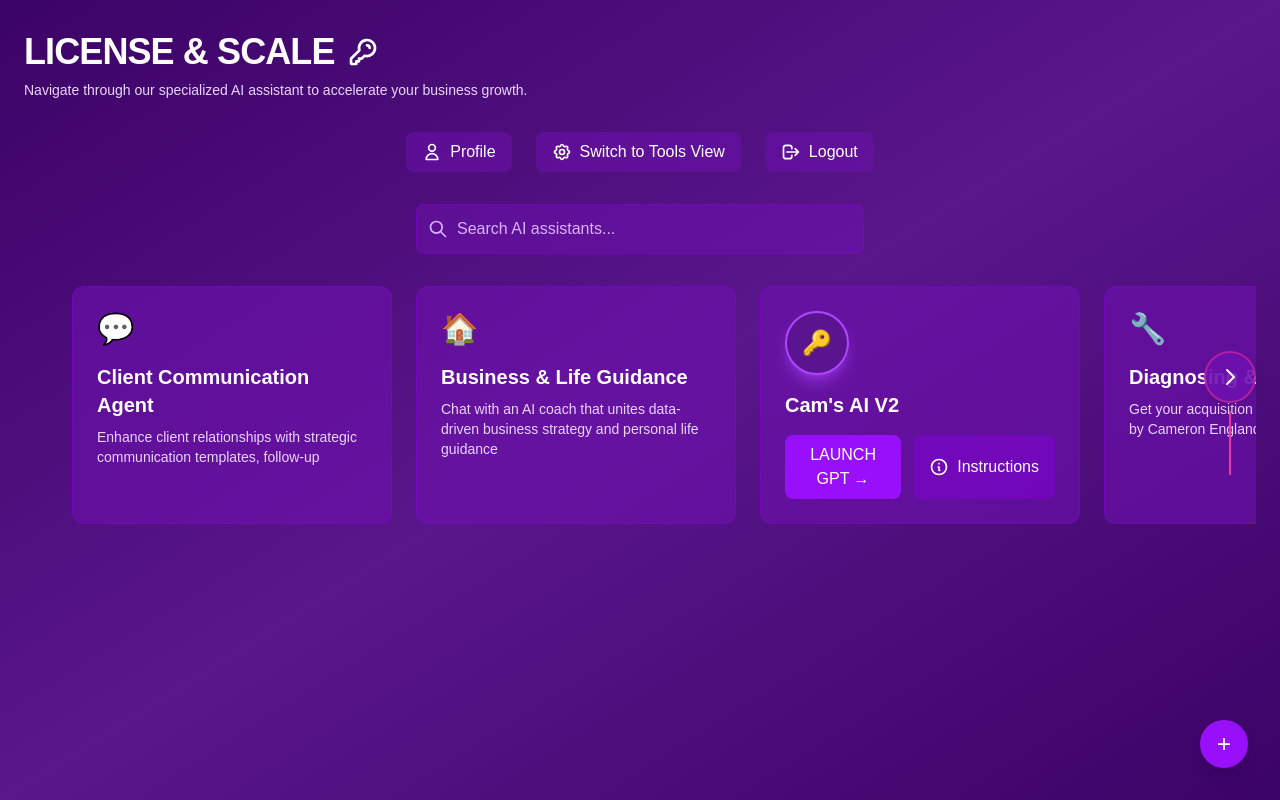
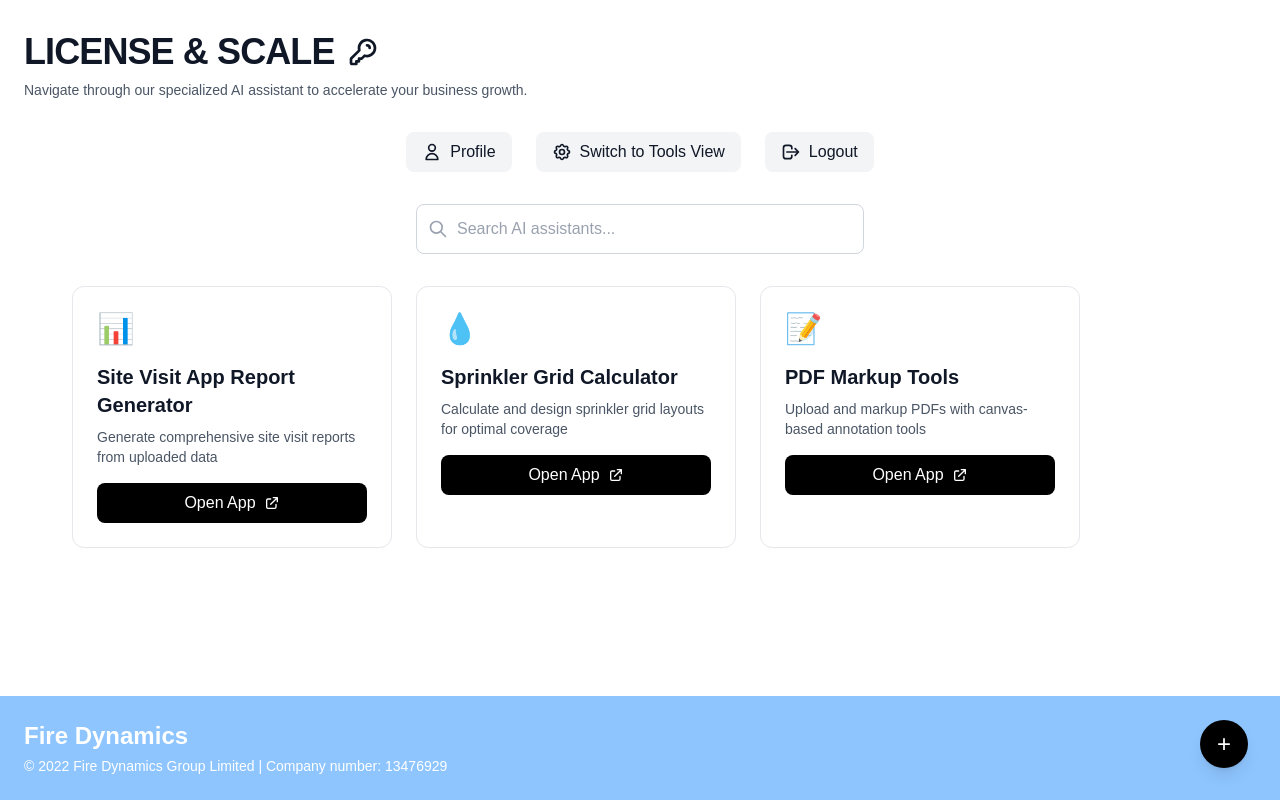
Before and after one commit to Ianshaw93/fd-toolstation, a Next.js app: page / in a window 1280 px wide. Built offline with nearby package versions, Linux system fonts and the light colour scheme.

Commit message:
color scheme changed

```diff
--- a/app/page.tsx
+++ b/app/page.tsx
@@ -9,40 +9,30 @@ interface AssistantCard {
   description: string;
   hasLaunchButton?: boolean;
   hasInstructions?: boolean;
+  url?: string;
 }
 
 const assistants: AssistantCard[] = [
   {
     id: '1',
-    icon: '💬',
-    title: 'Client Communication Agent',
-    description: 'Enhance client relationships with strategic communication templates, follow-up',
+    icon: '📊',
+    title: 'Site Visit App Report Generator',
+    description: 'Generate comprehensive site visit reports from uploaded data',
+    url: 'https://site-right-report-gen.vercel.app/',
   },
   {
     id: '2',
-    icon: '🏠',
-    title: 'Business & Life Guidance',
-    description: 'Chat with an AI coach that unites data-driven business strategy and personal life guidance',
+    icon: '💧',
+    title: 'Sprinkler Grid Calculator',
+    description: 'Calculate and design sprinkler grid layouts for optimal coverage',
+    url: 'https://sprinklers-web-app.vercel.app/',
   },
   {
     id: '3',
-    icon: '🔑',
-    title: "Cam's AI V2",
-    description: '',
-    hasLaunchButton: true,
-    hasInstructions: true,
-  },
-  {
-    id: '4',
-    icon: '🔧',
-    title: 'Diagnosing & Fixing Agent',
-    description: "Get your acquisition bottlenecks diagnosed by Cameron England's proven framework.",
-  },
-  {
-    id: '5',
-    icon: '▶️',
-    title: 'VSL / Confirmation Page Vid Script AI',
-    description: 'Use this License and Scale agent to help',
+    icon: '📝',
+    title: 'PDF Markup Tools',
+    description: 'Upload and markup PDFs with canvas-based annotation tools',
+    url: 'https://upload-canvas.vercel.app/',
   },
 ];
 
@@ -86,16 +76,16 @@ export default function Home() {
   };
 
   return (
-    <div className="min-h-screen bg-gradient-to-br from-purple-950 via-purple-900 to-purple-950 text-white">
-      <div className="container mx-auto px-6 py-8">
+    <div className="min-h-screen bg-white text-gray-900 flex flex-col">
+      <div className="container mx-auto px-6 py-8 flex-1">
         {/* Header */}
         <div className="mb-8">
           <div className="flex items-center gap-3 mb-2">
-            <h1 className="text-4xl font-bold text-white tracking-tight">
+            <h1 className="text-4xl font-bold text-gray-900 tracking-tight">
               LICENSE & SCALE
           </h1>
             <svg
-              className="w-8 h-8 text-white"
+              className="w-8 h-8 text-gray-900"
               fill="none"
               stroke="currentColor"
               viewBox="0 0 24 24"
@@ -108,14 +98,14 @@ export default function Home() {
               />
             </svg>
           </div>
-          <p className="text-purple-200 text-sm mb-8">
+          <p className="text-gray-600 text-sm mb-8">
             Navigate through our specialized AI assistant to accelerate your business growth.
           </p>
         </div>
 
         {/* Navigation Buttons */}
         <div className="flex items-center justify-center gap-6 mb-8">
-          <button className="flex items-center gap-2 px-4 py-2 rounded-lg bg-purple-800/50 hover:bg-purple-700/50 transition-colors">
+          <button className="flex items-center gap-2 px-4 py-2 rounded-lg bg-gray-100 hover:bg-gray-200 transition-colors text-gray-900">
             <svg
               className="w-5 h-5"
               fill="none"
@@ -131,7 +121,7 @@ export default function Home() {
             </svg>
             <span>Profile</span>
           </button>
-          <button className="flex items-center gap-2 px-4 py-2 rounded-lg bg-purple-800/50 hover:bg-purple-700/50 transition-colors">
+          <button className="flex items-center gap-2 px-4 py-2 rounded-lg bg-gray-100 hover:bg-gray-200 transition-colors text-gray-900">
             <svg
               className="w-5 h-5"
               fill="none"
@@ -153,7 +143,7 @@ export default function Home() {
             </svg>
             <span>Switch to Tools View</span>
           </button>
-          <button className="flex items-center gap-2 px-4 py-2 rounded-lg bg-purple-800/50 hover:bg-purple-700/50 transition-colors">
+          <button className="flex items-center gap-2 px-4 py-2 rounded-lg bg-gray-100 hover:bg-gray-200 transition-colors text-gray-900">
             <svg
               className="w-5 h-5"
               fill="none"
@@ -177,10 +167,10 @@ export default function Home() {
             <input
               type="text"
               placeholder="Search AI assistants..."
-              className="w-full px-4 py-3 pl-10 rounded-lg bg-purple-800/50 border border-purple-700/50 text-white placeholder-purple-300 focus:outline-none focus:ring-2 focus:ring-purple-500 focus:border-transparent"
+              className="w-full px-4 py-3 pl-10 rounded-lg bg-white border border-gray-300 text-gray-900 placeholder-gray-400 focus:outline-none focus:ring-2 focus:ring-gray-400 focus:border-transparent"
             />
             <svg
-              className="absolute left-3 top-1/2 transform -translate-y-1/2 w-5 h-5 text-purple-300"
+              className="absolute left-3 top-1/2 transform -translate-y-1/2 w-5 h-5 text-gray-400"
               fill="none"
               stroke="currentColor"
               viewBox="0 0 24 24"
@@ -202,7 +192,7 @@ export default function Home() {
             <div className="absolute left-0 top-1/2 -translate-y-1/2 z-10 flex flex-col items-center">
               <button
                 onClick={() => scroll('left')}
-                className="bg-purple-800/90 hover:bg-purple-700/90 rounded-full p-3 transition-all shadow-lg border-2 border-pink-500/50"
+                className="bg-gray-800 hover:bg-gray-700 rounded-full p-3 transition-all shadow-lg border-2 border-pink-500/50"
                 aria-label="Scroll left"
               >
                 <svg
@@ -232,27 +222,28 @@ export default function Home() {
             {assistants.map((assistant, index) => (
               <div
                 key={assistant.id}
-                className="flex-shrink-0 w-80 bg-purple-800/60 rounded-xl p-6 border border-purple-700/50 hover:border-purple-500/50 transition-all hover:shadow-lg hover:shadow-purple-500/20"
+                className={`flex-shrink-0 w-80 bg-white rounded-xl p-6 border border-gray-200 hover:border-gray-300 transition-all hover:shadow-lg ${
+                  assistant.url ? 'cursor-pointer' : ''
+                }`}
+                onClick={() => {
+                  if (assistant.url) {
+                    window.open(assistant.url, '_blank', 'noopener,noreferrer');
+                  }
+                }}
               >
                 {/* Icon */}
                 <div className="mb-4">
-                  {assistant.id === '3' ? (
-                    <div className="w-16 h-16 rounded-full bg-purple-900/80 border-2 border-purple-500 flex items-center justify-center text-2xl shadow-lg shadow-purple-500/50">
-                      🔑
-                    </div>
-                  ) : (
-                    <div className="text-3xl">{assistant.icon}</div>
-                  )}
+                  <div className="text-3xl">{assistant.icon}</div>
                 </div>
 
                 {/* Title */}
-                <h3 className="text-xl font-semibold mb-2 text-white">
+                <h3 className="text-xl font-semibold mb-2 text-gray-900">
                   {assistant.title}
                 </h3>
 
                 {/* Description */}
                 {assistant.description && (
-                  <p className="text-purple-200 text-sm mb-4">
+                  <p className="text-gray-600 text-sm mb-4">
                     {assistant.description}
                   </p>
                 )}
@@ -260,11 +251,11 @@ export default function Home() {
                 {/* Action Buttons */}
                 {assistant.hasLaunchButton && (
                   <div className="flex gap-3 mt-4">
-                    <button className="flex-1 px-4 py-2 bg-purple-600 hover:bg-purple-500 rounded-lg text-white font-medium transition-colors">
+                    <button className="flex-1 px-4 py-2 bg-black hover:bg-gray-800 rounded-lg text-white font-medium transition-colors">
                       LAUNCH GPT →
                     </button>
                     {assistant.hasInstructions && (
-                      <button className="flex items-center gap-2 px-4 py-2 bg-purple-700/50 hover:bg-purple-600/50 rounded-lg text-white transition-colors">
+                      <button className="flex items-center gap-2 px-4 py-2 bg-gray-100 hover:bg-gray-200 rounded-lg text-gray-900 transition-colors">
                         <svg
                           className="w-5 h-5"
                           fill="none"
@@ -283,6 +274,32 @@ export default function Home() {
                     )}
                   </div>
                 )}
+                {assistant.url && (
+                  <div className="flex gap-3 mt-4">
+                    <button
+                      onClick={(e) => {
+                        e.stopPropagation();
+                        window.open(assistant.url, '_blank', 'noopener,noreferrer');
+                      }}
+                      className="flex-1 px-4 py-2 bg-black hover:bg-gray-800 rounded-lg text-white font-medium transition-colors flex items-center justify-center gap-2"
+                    >
+                      <span>Open App</span>
+                      <svg
+                        className="w-4 h-4"
+                        fill="none"
+                        stroke="currentColor"
+                        viewBox="0 0 24 24"
+                      >
+                        <path
+                          strokeLinecap="round"
+                          strokeLinejoin="round"
+                          strokeWidth={2}
+                          d="M10 6H6a2 2 0 00-2 2v10a2 2 0 002 2h10a2 2 0 002-2v-4M14 4h6m0 0v6m0-6L10 14"
+                        />
+                      </svg>
+                    </button>
+                  </div>
+                )}
               </div>
             ))}
           </div>
@@ -292,7 +309,7 @@ export default function Home() {
             <div className="absolute right-0 top-1/2 -translate-y-1/2 z-10 flex flex-col items-center">
               <button
                 onClick={() => scroll('right')}
-                className="bg-purple-800/90 hover:bg-purple-700/90 rounded-full p-3 transition-all shadow-lg border-2 border-pink-500/50"
+                className="bg-gray-800 hover:bg-gray-700 rounded-full p-3 transition-all shadow-lg border-2 border-pink-500/50"
                 aria-label="Scroll right"
               >
                 <svg
@@ -315,10 +332,18 @@ export default function Home() {
         </div>
 
         {/* Plus Button (bottom right) */}
-        <button className="fixed bottom-8 right-8 w-12 h-12 bg-purple-600 hover:bg-purple-500 rounded-full flex items-center justify-center text-2xl text-white shadow-lg transition-all hover:scale-110">
+        <button className="fixed bottom-8 right-8 w-12 h-12 bg-black hover:bg-gray-800 rounded-full flex items-center justify-center text-2xl text-white shadow-lg transition-all hover:scale-110">
           +
         </button>
       </div>
+
+      {/* Footer */}
+      <footer className="bg-blue-300 text-white py-6 px-6">
+        <div className="container mx-auto">
+          <h2 className="text-2xl font-semibold mb-1">Fire Dynamics</h2>
+          <p className="text-sm">© 2022 Fire Dynamics Group Limited | Company number: 13476929</p>
+        </div>
+      </footer>
     </div>
   );
 }
```
